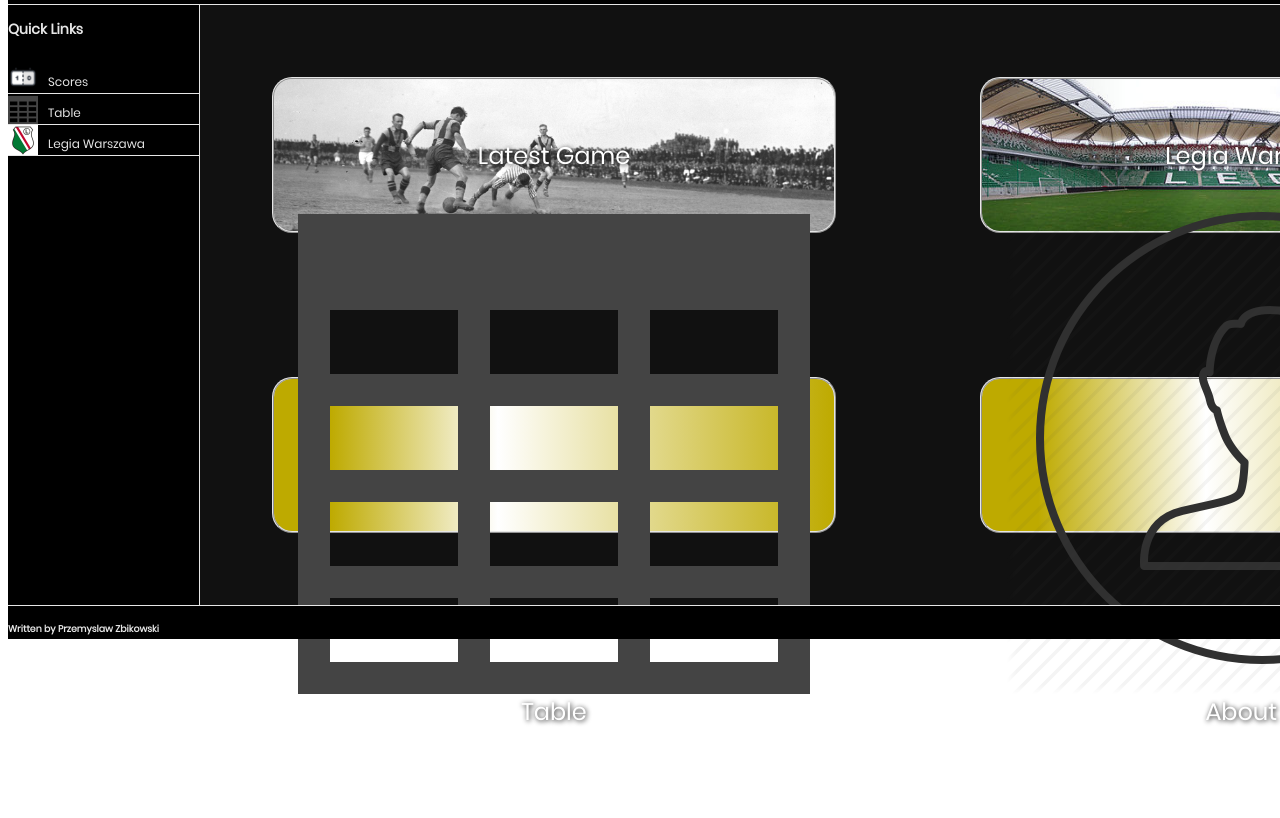
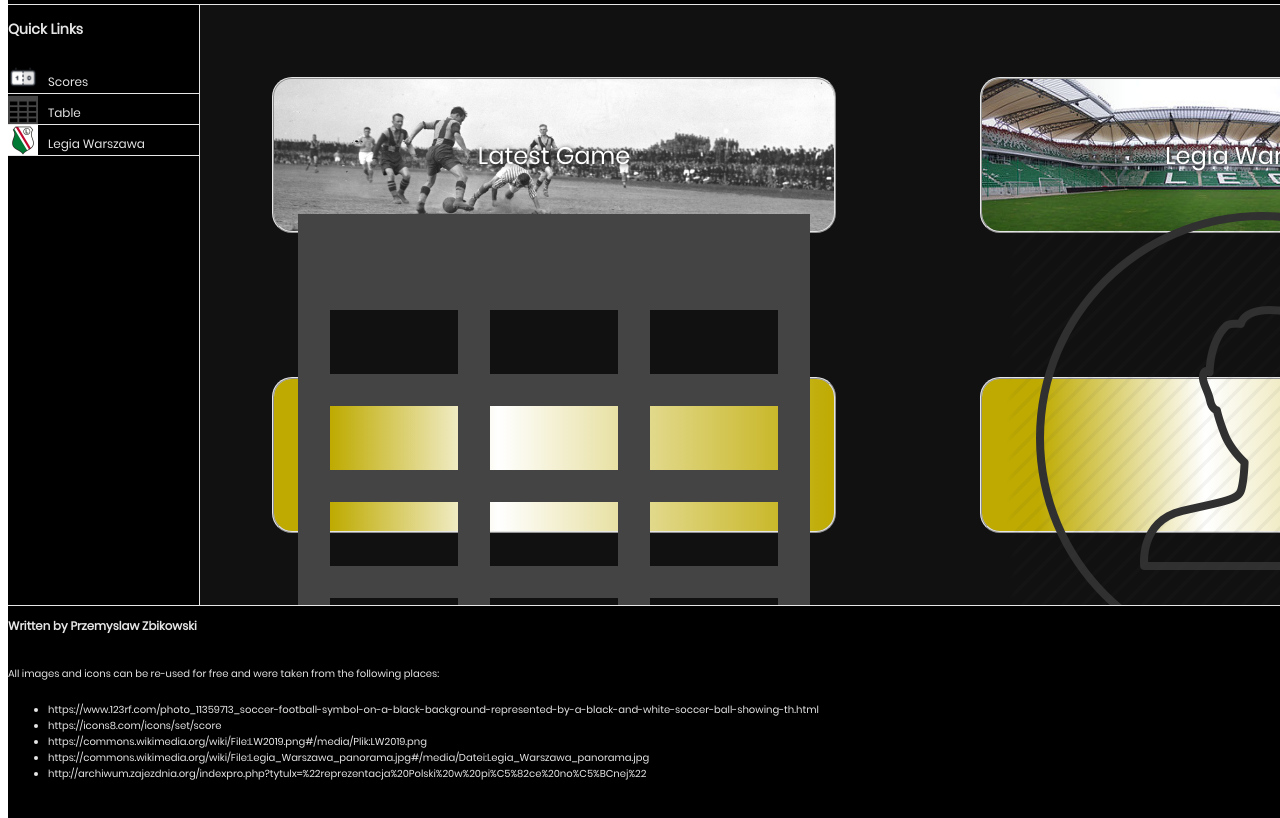
Before and after one commit to przemek89/PersonalBlogWebsite, a plain HTML site: page index.html in a window 1280 px wide. Shown: the part 203-1021 px from the top of the page. Before the commit the page ends 932 px from the top, so only its background shows below. Drawn offline with Linux system fonts and the light colour scheme.

Commit message:
- added links to places where images and icons were taken from

```diff
--- a/index.html
+++ b/index.html
@@ -53,6 +53,17 @@
             </div>
             <footer class="footer">
                 <h3 class="footerText">Written by Przemyslaw Zbikowski</h3>
+                <br>
+                <p>
+                    All images and icons can be re-used for free and were taken from the following places:
+                    <ul>
+                        <li>https://www.123rf.com/photo_11359713_soccer-football-symbol-on-a-black-background-represented-by-a-black-and-white-soccer-ball-showing-th.html</li>
+                        <li>https://icons8.com/icons/set/score</li>
+                        <li>https://commons.wikimedia.org/wiki/File:LW2019.png#/media/Plik:LW2019.png</li>
+                        <li>https://commons.wikimedia.org/wiki/File:Legia_Warszawa_panorama.jpg#/media/Datei:Legia_Warszawa_panorama.jpg</li>
+                        <li>http://archiwum.zajezdnia.org/indexpro.php?tytulx=%22reprezentacja%20Polski%20w%20pi%C5%82ce%20no%C5%BCnej%22</li>
+                    </ul>
+                </p>
             </footer>
         </div>
     </body>
--- a/styles/styles.css
+++ b/styles/styles.css
@@ -179,9 +179,11 @@ a {
     background: black;
     grid-area: ft;
     display: flex;
+    flex-direction: column;
     justify-content: left;
-    align-items: center;
+    align-items: left;
     border-top: 1.5px ridge rgb(230, 230, 230);
+    font-size: 1.25em;
 }
 
 th, td {
```
